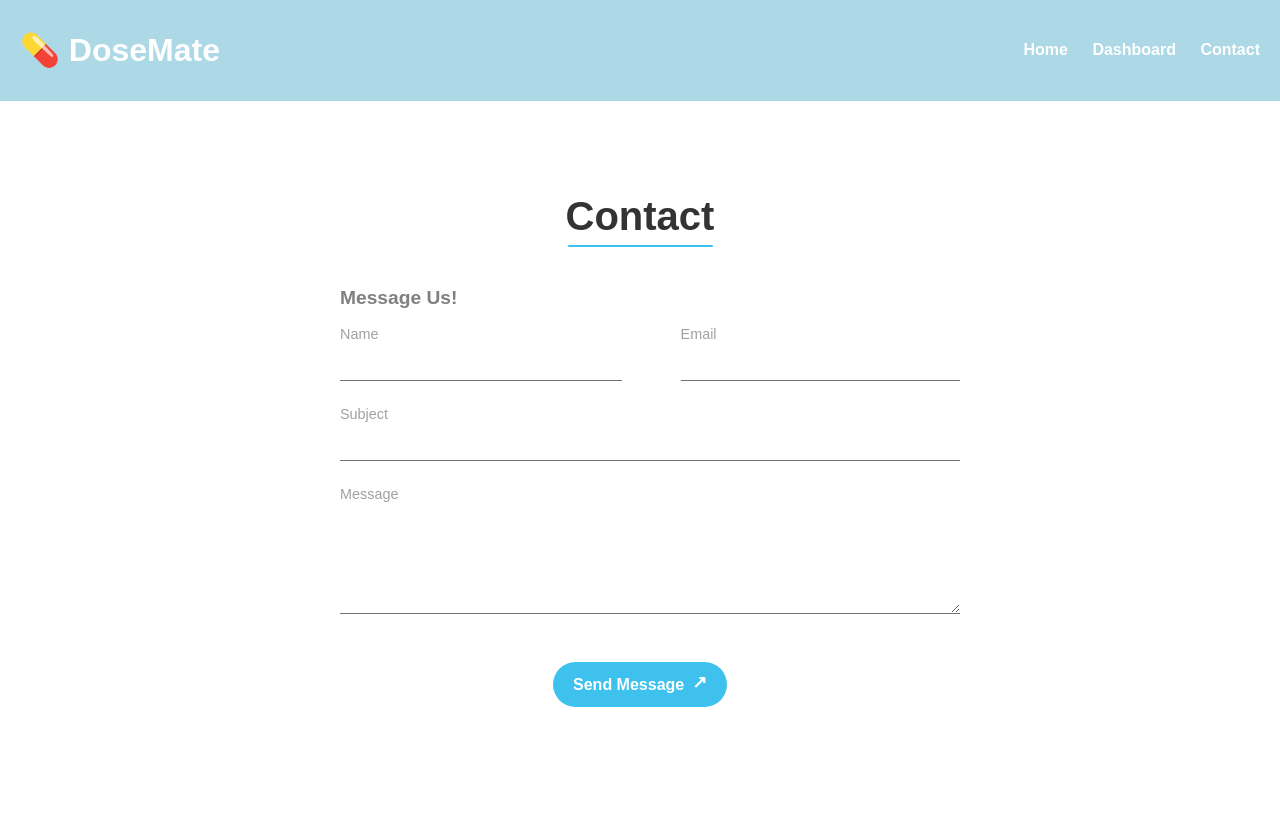
After one commit to pablogaraulet/DoseMate, a Flask app: page /contact in a window 1280 px wide. The commit adds this page. Run offline with Flask 3, Linux system fonts and the light colour scheme.

Commit message:
web page

```diff
--- a/server.py
+++ b/server.py
@@ -54,10 +54,10 @@ def dashboard():
 def home():
     return render_template("index.html")
 
-# --- About page ---
-@app.route("/about")
-def about():
-    return render_template("about.html")
+# --- Contact page ---
+@app.route("/contact")
+def contact():
+    return render_template("contact.html")
 
 # --- Start the Flask server ---
 if __name__ == '__main__':
--- a/static/styles.css
+++ b/static/styles.css
@@ -2,12 +2,12 @@ body {
   font-family: 'Poppins', sans-serif;
   margin: 0;
   padding: 0;
-  background-color: #f6f8f9;
+  background-color: #ffffff;  /* Fondo blanco */
   color: #333;
 }
 
 header {
-  background-color: #4CAF50;
+  background-color: #add8e6;  /* Azul claro */
   padding: 10px 20px;
   color: white;
   display: flex;
@@ -15,11 +15,7 @@ header {
   justify-content: space-between;
 }
 
-header h1 {
-  margin: 0;
-  font-size: 24px;
-}
-
+/* Resto de estilos sin cambios */
 nav a {
   color: white;
   text-decoration: none;
@@ -29,6 +25,17 @@ nav a {
 
 main {
   padding: 40px;
+  text-align: center;  /* Centra el contenido de main */
+}
+
+main h2 {
+  font-size: 48px;  /* Título grande para Welcome */
+  margin-bottom: 20px;
+}
+
+main p {
+  font-size: 18px;  /* Texto descriptivo más pequeño */
+  margin-bottom: 20px;
 }
 
 footer {
@@ -59,3 +66,158 @@ th, td {
 th {
   background-color: #f1f1f1;
 }
+
+@keyframes fadeIn {
+  from {
+      opacity: 0;
+      transform: translateY(20px);
+  }
+  to {
+      opacity: 1;
+      transform: translateY(0);
+  }
+}
+
+.fade-in {
+  opacity: 0;
+  animation: fadeIn 1.5s ease-out forwards;
+}
+
+/* INDEX PAGE*/
+.hidden {
+  opacity: 0;
+  transform: translateY(20px);
+  transition: opacity 0.8s ease, transform 0.8s ease;
+}
+
+.visible {
+  opacity: 1;
+  transform: translateY(0);
+}
+
+/* Sección inicial con background visible solo al cargar la página */
+.hero-bg {
+  background: url('{{ url_for("static", filename="https://media.istockphoto.com/id/184377448/es/foto/medicamentos-comprimidos.jpg?s=612x612&w=0&k=20&c=12SmngVfVedu_V5XUmtirtVDML_Z4dS-hASEynzWcW8=") }}') no-repeat center center;
+  background-size: cover;
+  height: 100vh;  /* Ocupa el 100% del viewport */
+}
+
+
+/* Contact Page */
+.contact-container {
+  text-align: left;
+  max-width: 600px;
+  margin: 0 auto;
+  padding: 20px;
+}
+
+.contact-container h5 {
+  text-transform: uppercase;
+  font-weight: 400;
+  letter-spacing: 1px;
+  font-size: 0.9rem;
+  color: #c9d1d9;
+  margin-bottom: 8px;
+  text-align: center;
+}
+
+.contact-container h2 {
+  font-size: 2.5rem;
+  font-weight: 700;
+  text-align: center;
+  margin-bottom: 6px;
+  text-transform: none;
+  font-family: 'Poppins', sans-serif;
+}
+
+.underline {
+  display: block;
+  width: 145px;
+  height: 2px;
+  background-color: #3ec1ec;
+  margin: 0.2em auto 40px auto;
+  border-radius: 2px;
+}
+
+.contact-container h3 {
+  font-size: 1.2rem;
+  font-weight: 600;
+  margin-bottom: 1rem;
+  text-align: left;
+  color: gray;
+  font-family: 'Poppins', sans-serif;
+}
+
+/* Formulario de contacto */
+.contact-form {
+  display: flex;
+  flex-direction: column;
+  gap: 1.5rem;
+}
+
+.input-row {
+  display: flex;
+  flex-direction: row;
+  gap: 2rem;
+  justify-content: space-between;
+}
+
+.form-field label {
+  font-size: 0.9rem;
+  margin-bottom: 8px;
+  color: #a0a0a0;
+}
+
+.form-field input,
+.form-field textarea {
+  width: 100%;
+  padding: 10px;
+  background-color: transparent;
+  border: none;
+  border-bottom: 1px solid #6c757d;
+  color: rgb(48, 46, 46);
+  font-size: 0.95rem;
+}
+
+.form-field input::placeholder,
+.form-field textarea::placeholder {
+  color: #7a848e;
+}
+
+.form-field input:focus,
+.form-field textarea:focus {
+  outline: none;
+  border-bottom-color: #3ec1ec;
+}
+
+/* Botón de envío */
+.btn-container {
+  text-align: center;
+  margin-top: 20px;
+}
+
+.button-cv {
+  display: inline-flex;
+  align-items: center;
+  gap: 8px;
+  background-color: #3ec1ec;
+  color: #ffffff;
+  border: none;
+  border-radius: 9999px; /* Forma de píldora */
+  padding: 12px 20px;
+  font-size: 1rem;
+  font-weight: 600;
+  cursor: pointer;
+  transition: transform 0.3s ease, background-color 0.3s ease;
+  text-decoration: none;
+}
+
+.button-cv:hover {
+  background-color: tomato;
+  transform: scale(1.05);
+}
+
+.arrow {
+  font-size: 1.1rem;
+  transform: translateY(-2px);
+}
--- /dev/null
+++ b/templates/contact.html
@@ -0,0 +1,63 @@
+<!DOCTYPE html>
+<html lang="en">
+<head>
+  <meta charset="UTF-8" />
+  <meta name="viewport" content="width=device-width, initial-scale=1.0"/>
+  <title>Contact | DoseMate</title>
+  <link rel="stylesheet" href="{{ url_for('static', filename='styles.css') }}">
+  <!-- Se han eliminado los scripts y configuraciones de EmailJS -->
+</head>
+<body>
+
+  {% include "header.html" %}
+
+  <main>
+    <div class="contact-container fade-in" style="animation-delay: 0.3s;">
+      <!-- Título "Contact" con efecto fade-down -->
+      <h2 class="fade-down" style="animation-delay: 0.3s;">Contact</h2>
+      <span class="underline"></span>
+
+      <!-- Bloque de "Message Us" y formulario con efecto fade-up -->
+      <div class="fade-up" style="animation-delay: 0.8s;">
+        <h3>Message Us!</h3>
+
+        <form class="contact-form" id="contactForm" method="post">
+          <!-- Agrupar Name y Email en una sola fila -->
+          <div class="input-row">
+            <div class="form-field">
+              <label for="name">Name</label>
+              <input type="text" id="name" name="user_name" required>
+            </div>
+            <div class="form-field">
+              <label for="email">Email</label>
+              <input type="email" id="email" name="user_email" required>
+            </div>
+          </div>
+
+          <div class="form-field">
+            <label for="subject">Subject</label>
+            <input type="text" id="subject" name="user_subject" required>
+          </div>
+
+          <div class="form-field">
+            <label for="message">Message</label>
+            <textarea id="message" name="message" rows="5" required></textarea>
+          </div>
+
+          <div class="btn-container">
+            <button type="submit" class="button-cv" style="color: #fff;">
+              Send Message
+              <span class="arrow">↗</span>
+            </button>
+          </div>
+
+          <!-- Mensaje de éxito / error -->
+          <p id="successMessage" style="margin-top:10px; font-size:1rem;"></p>
+        </form>
+      </div>
+    </div>
+  </main>
+
+
+</body>
+</html>
--- /dev/null
+++ b/templates/header.html
@@ -0,0 +1,8 @@
+<header>
+    <h1><span role="img" aria-label="pill">💊</span> DoseMate</h1>
+    <nav>
+      <a href="{{ url_for('home') }}">Home</a>
+      <a href="{{ url_for('dashboard') }}">Dashboard</a>
+      <a href="{{ url_for('contact') }}">Contact</a>
+    </nav>
+  </header>
```
Also changed, not shown: templates/about.html (deleted, +0 -30 lines), templates/dashboard.html (+3 -14 lines), templates/index.html (+39 -16 lines).
